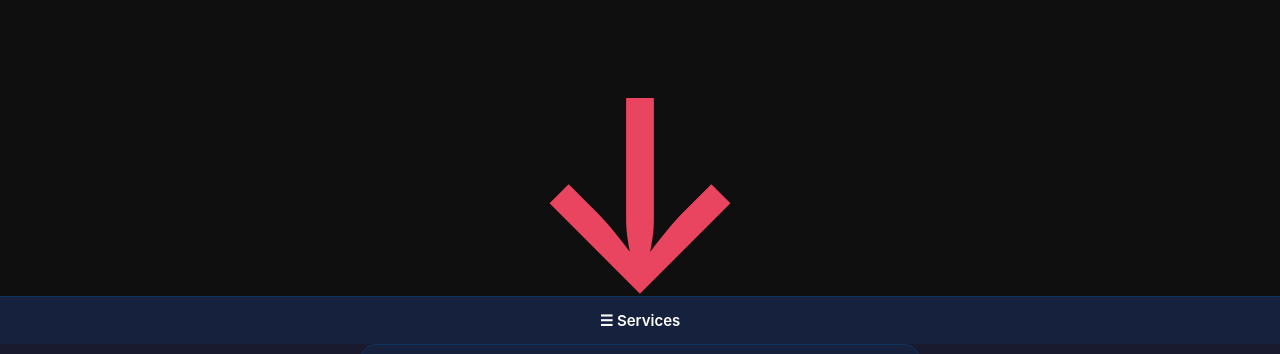
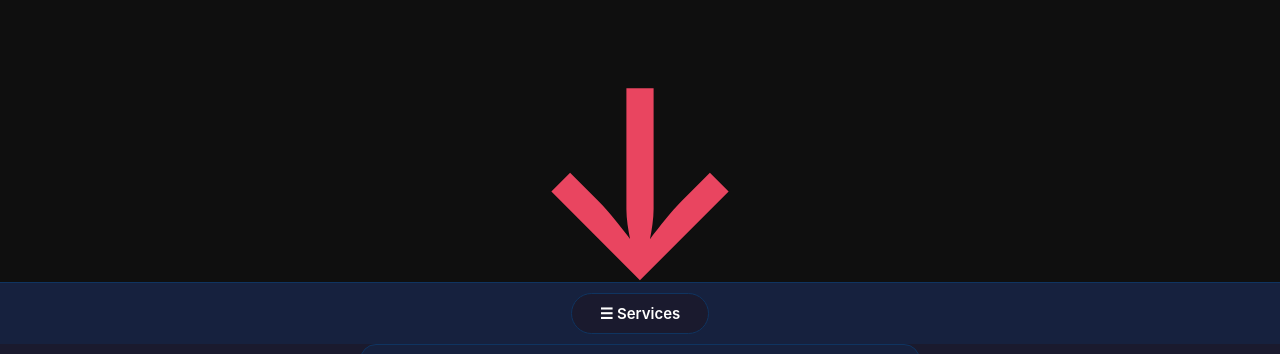
Before and after one commit to Golden-Icon/Home-webserver, a plain HTML site: page index.html in a window 1280 px wide. Shown: the part 456-810 px from the top of the page. Drawn offline with Linux system fonts and the light colour scheme.

Commit message:
Show placeholder only on first visit and make services bar a compact pill

```diff
--- a/script.js
+++ b/script.js
@@ -35,6 +35,7 @@ const title = document.getElementById('title');
 const openBtn = document.getElementById('open-btn');
 const link = document.getElementById('link');
 const placeholder = document.getElementById('placeholder');
+const STORAGE_KEY = 'localDashboard_lastService';
 
 function renderNav() {
   let html = '';
@@ -68,6 +69,7 @@ function selectService(index) {
   document.querySelectorAll('.tile').forEach(t => {
     t.classList.toggle('active', t.dataset.index === index);
   });
+  localStorage.setItem(STORAGE_KEY, index);
 }
 
 function openSheet() {
@@ -93,7 +95,15 @@ function init() {
   backdrop.addEventListener('click', closeSheet);
   placeholder.addEventListener('click', openSheet);
   document.addEventListener('keydown', e => { if (e.key === 'Escape') closeSheet(); });
-  showPlaceholder();
+
+  const saved = localStorage.getItem(STORAGE_KEY);
+  const hasValidSaved = saved && saved.includes('-') &&
+    (() => {
+      const [c, i] = saved.split('-').map(Number);
+      return categories[c] && categories[c].items[i];
+    })();
+  if (hasValidSaved) selectService(saved);
+  else showPlaceholder();
 }
 
 init();
--- a/style.css
+++ b/style.css
@@ -125,19 +125,27 @@ body {
   flex-shrink: 0;
   background: var(--panel);
   border-top: 1px solid var(--border);
-  padding-bottom: env(safe-area-inset-bottom);
+  padding: 10px 16px calc(10px + env(safe-area-inset-bottom));
+  display: flex;
+  justify-content: center;
 }
 
 #open-btn {
-  width: 100%;
-  background: none;
-  border: none;
+  width: auto;
+  background: var(--bg);
+  border: 1px solid var(--border);
   color: var(--text-bright);
   font-size: 15px;
   font-weight: 600;
-  padding: 14px;
+  padding: 10px 28px;
   cursor: pointer;
+  border-radius: 999px;
   font-family: inherit;
+  transition: all 0.15s;
+}
+
+#open-btn:hover {
+  border-color: var(--accent);
 }
 
 #open-btn:active {
```
